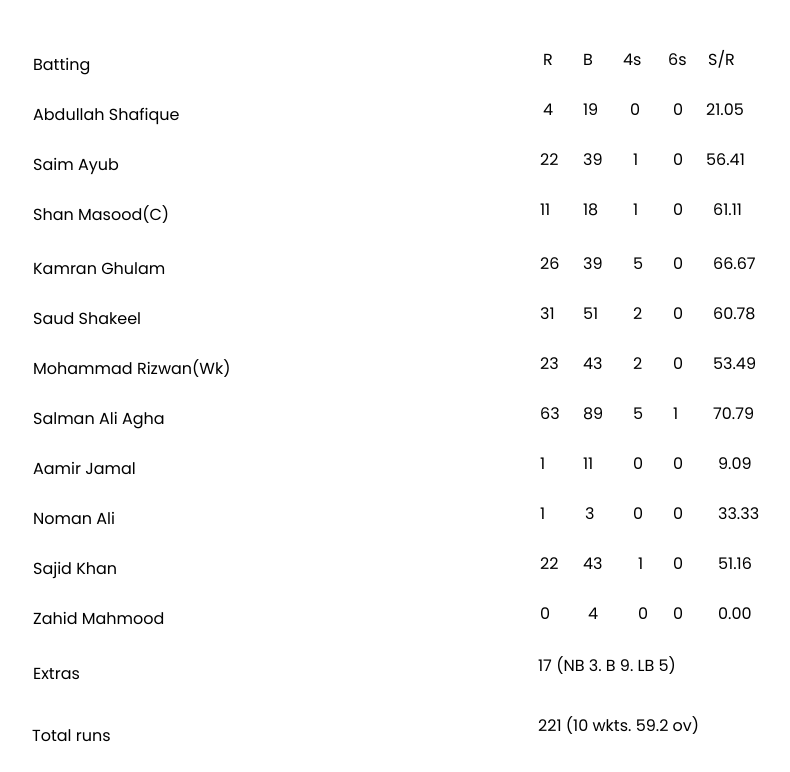
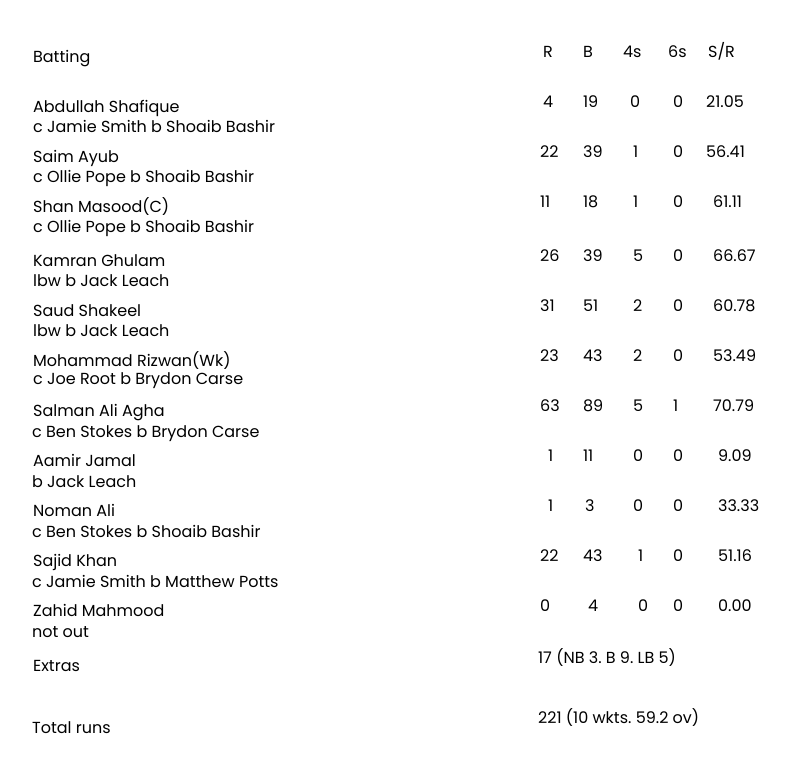
Before and after one commit to HUNAIN882/CRICKET-WEBSITE, a plain HTML site: page index.html in a window 1280 px wide. Shown: the part 918-1690 px from the top of the page, without its empty margins (467-1257 px from the left). Drawn offline with nearby package versions, Linux system fonts and the light colour scheme; a web font is replaced by a local one.

Commit message:
Add new paragraph

```diff
--- a/index.html
+++ b/index.html
@@ -185,6 +185,7 @@
       <div class="player3">
          <span>Abdullah Shafique</span>
       </div>
+
 
 
       <div class="runs2">
@@ -779,6 +780,51 @@
          <p>All times in Pakistan Standard Time</p>
        </div>
 
+       <div class="lbw">
+         <span>c Jamie Smith b Shoaib Bashir</span>
+       </div>
+
+       <div class="lbw2">
+         <span>c Ollie Pope b Shoaib Bashir</span>
+       </div>
+
+       <div class="lbw3">
+         <span>c Ollie Pope b Shoaib Bashir</span>
+       </div>
+
+       <div class="lbw4">
+         <span>lbw b Jack Leach</span>
+       </div>
+
+       <div class="lbw5">
+         <span>lbw b Jack Leach</span>
+       </div>
+
+       <div class="lbw6">
+         <span>c Joe Root b Brydon Carse </span>
+       </div>
+
+
+       <div class="lbw7">
+         <span>c Ben Stokes b Brydon Carse </span>
+       </div>
+
+       <div class="lbw8">
+         <span>b Jack Leach </span>
+       </div>
+
+
+       <div class="lbw9">
+         <span>c Ben Stokes b Shoaib Bashir </span>
+       </div>
+
+       <div class="lbw10">
+         <span>c Jamie Smith b Matthew Potts </span>
+       </div>
+
+       <div class="lbw11">
+         <span> not out </span>
+       </div>
 
 </body>
 </html>
--- a/style.css
+++ b/style.css
@@ -10,6 +10,7 @@
     background-color: black;
     color: white;
     padding: 15px;
+    cursor: pointer;
 }
 
 .navbar span {
@@ -21,7 +22,7 @@
 img {
     height: 48px;
     width: 48px;
-    margin-left: 505px;
+    margin-left: 555px;
     margin-top: 80px;
 }
 .date {
@@ -29,7 +30,7 @@ img {
     margin-left: 500px;
 }
 p {
-    margin-left: 500px;
+    margin-left: 550px;
 }
 p:hover {
     text-decoration: underline;
@@ -48,11 +49,11 @@ p:hover {
 }
 
 .target {
-    margin-left: 150px;
+    margin-left: 110px;
     margin-top: -80px;
 }
 .over {
-    margin-left: 375px;
+    margin-left: 330px;
     margin-top: 25.9px;
 }
 .target:hover {
@@ -60,19 +61,19 @@ p:hover {
 }
 
 .number {
-    margin-left: 290px;
+    margin-left: 230px;
     margin-top: -80.15px;
 }
 .flag  {
     height: 48px;
     width: 48px;
-    margin-left: 505px;
+    margin-left: 460px;
     margin-top: -150px;
 }
 
 
 .target2 {
-    margin-left: 400px;
+    margin-left: 350px;
     margin-top: 55px;
 }
 .over2 {
@@ -80,7 +81,7 @@ p:hover {
     margin-top: 2.5px;
 }
 .team {
-    margin-left: 500px;
+    margin-left: 458px;
     margin-top: 30.90px;
 }
 
@@ -102,16 +103,16 @@ p:hover {
     margin-top: -40px;
 }
 .number2 {
-    margin-left: 285px;
+    margin-left: 225px;
     margin-top: -2.90px;
 }
 
 .flag img {
-   margin-top: 105.15px;
+   margin-top: 104.15px;
 }
 .target3 {
-    margin-left: 150px;
-    margin-top: -530px;
+    margin-left: 112px;
+    margin-top: -538px;
 }
 
 .lead {
@@ -247,6 +248,7 @@ p:hover {
     margin-left: 500px;
     cursor: pointer;
 }
+
 .player3:hover {
     text-decoration: underline;
 }
@@ -472,7 +474,7 @@ hr {
     text-decoration: underline;
 }
 .runs9 {
-    margin-left: 1007px;
+    margin-left: 1015px;
     margin-top: -30px;
 }
 
@@ -510,7 +512,7 @@ hr {
 }
 
 .runs10 {
-    margin-left: 1007px;
+    margin-left: 1015px;
     margin-top: -30px;
 }
 
@@ -960,3 +962,59 @@ hr {
     margin-left: 35px;
     margin-top: 35px;
  }
+
+
+ .lbw {
+    margin-left: 500px;
+    margin-top: -1330px;
+ }
+
+ .lbw2 {
+    margin-left: 500px;
+    margin-top: 25px;
+ }
+
+ .lbw3 {
+    margin-left: 500px;
+    margin-top: 25px;
+ }
+
+ .lbw4 {
+    margin-left: 500px;
+    margin-top: 29px;
+ }
+
+ .lbw5 {
+    margin-left: 500px;
+    margin-top: 25px;
+ }
+
+ .lbw6 {
+    margin-left: 500px;
+    margin-top: 23px;
+ }
+
+ .lbw7 {
+    margin-left: 499px;
+    margin-top: 28px;
+ }
+
+.lbw8 {
+    margin-left: 499px;
+    margin-top: 25px;
+}
+
+.lbw9 {
+    margin-left: 499px;
+    margin-top: 25px;
+}
+
+.lbw10 {
+    margin-left: 499px;
+    margin-top: 25px;
+}
+
+.lbw11 {
+    margin-left: 499px;
+    margin-top: 25px;
+}
```
